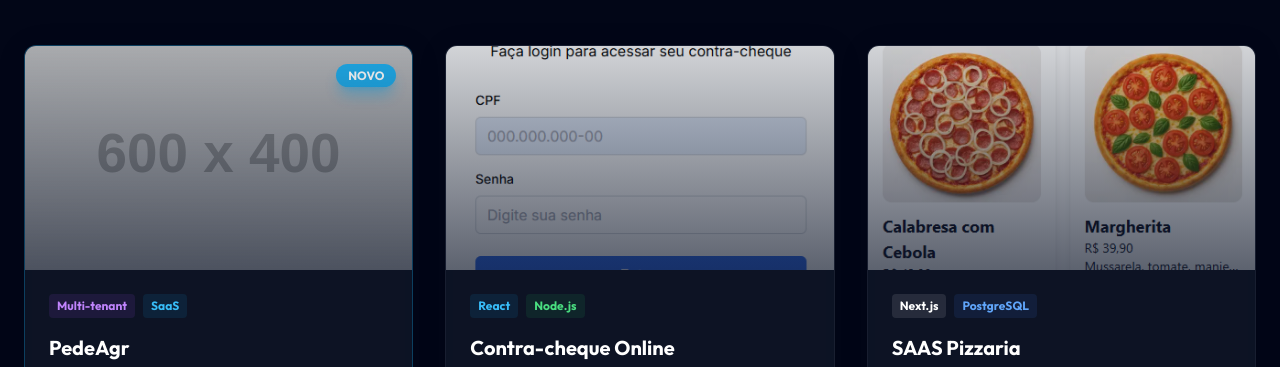
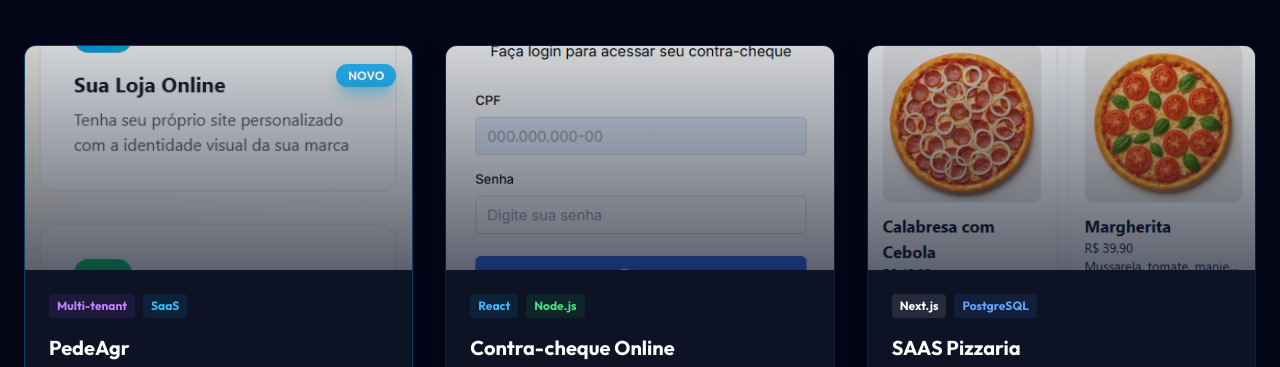
Before and after one commit to raul-cavalcante/Meu-portfolio, a plain HTML site: page index.html in a window 1280 px wide. Shown: the part 2397-2764 px from the top of the page. Drawn offline with nearby package versions, Linux system fonts and the light colour scheme; placeholder pictures from the web are drawn by us.

Commit message:
Update index.html

```diff
--- a/index.html
+++ b/index.html
@@ -296,7 +296,7 @@
                         <div class="h-56 relative overflow-hidden bg-slate-800 group-hover:bg-slate-700 transition-colors flex items-center justify-center">
                             <!-- PLACEHOLDER PARA O NOVO PROJETO - Substitua pelo print real -->
                             <!-- Usei um placeholder gerado para visualização -->
-                            <img src="https://placehold.co/600x400/1e293b/38bdf8?text=PedeAgr+SaaS" alt="PedeAgr Dashboard" class="w-full h-full object-cover opacity-80 group-hover:opacity-100 group-hover:scale-105 transition-all duration-500">
+                            <img src="imagens/Saas PedeAgr.png" alt="PedeAgr Dashboard" class="w-full h-full object-cover opacity-80 group-hover:opacity-100 group-hover:scale-105 transition-all duration-500">
 
                             <div class="absolute top-4 right-4">
                                 <span class="bg-sky-500 text-white text-xs font-bold px-3 py-1 rounded-full shadow-lg shadow-sky-500/50 animate-pulse">NOVO</span>
```
